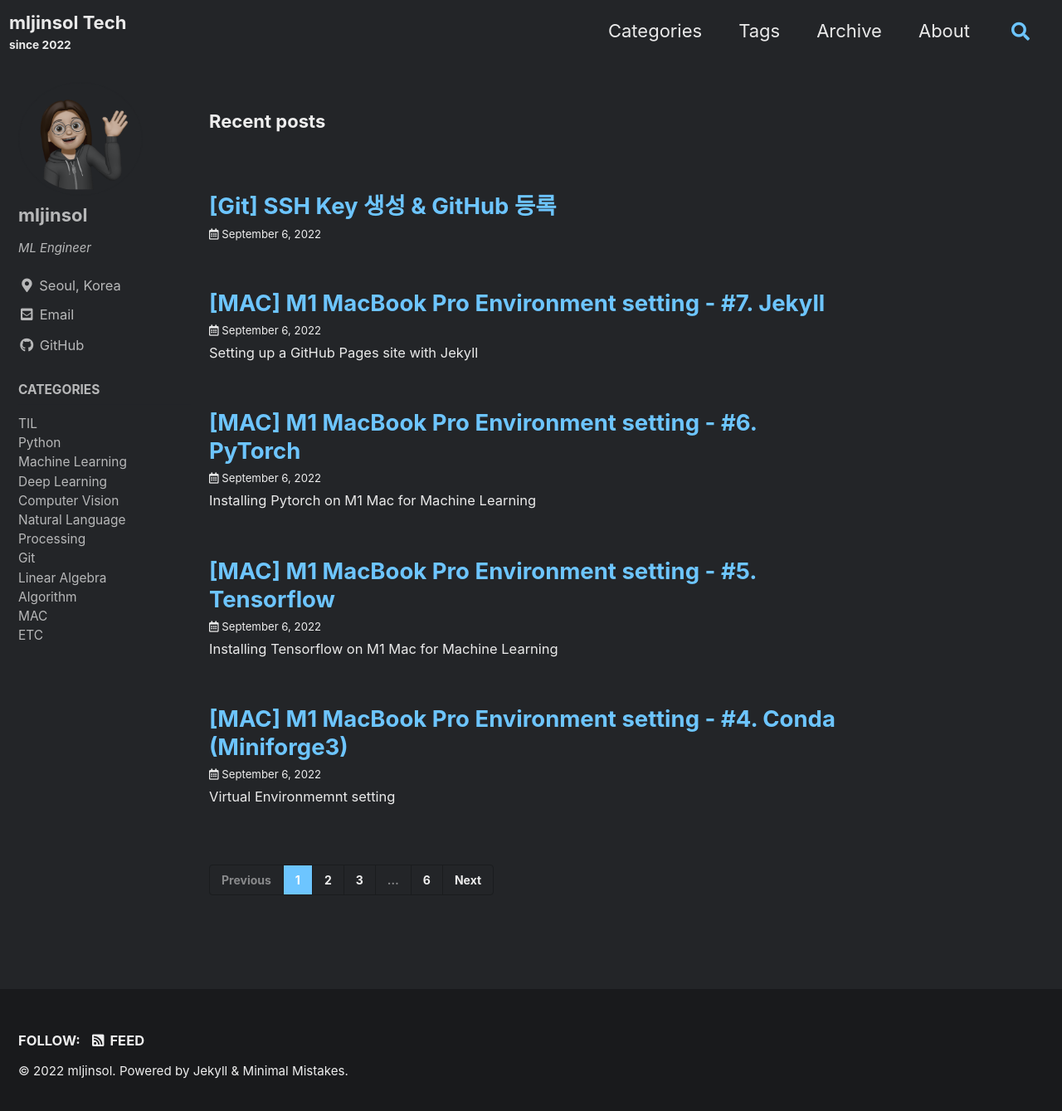
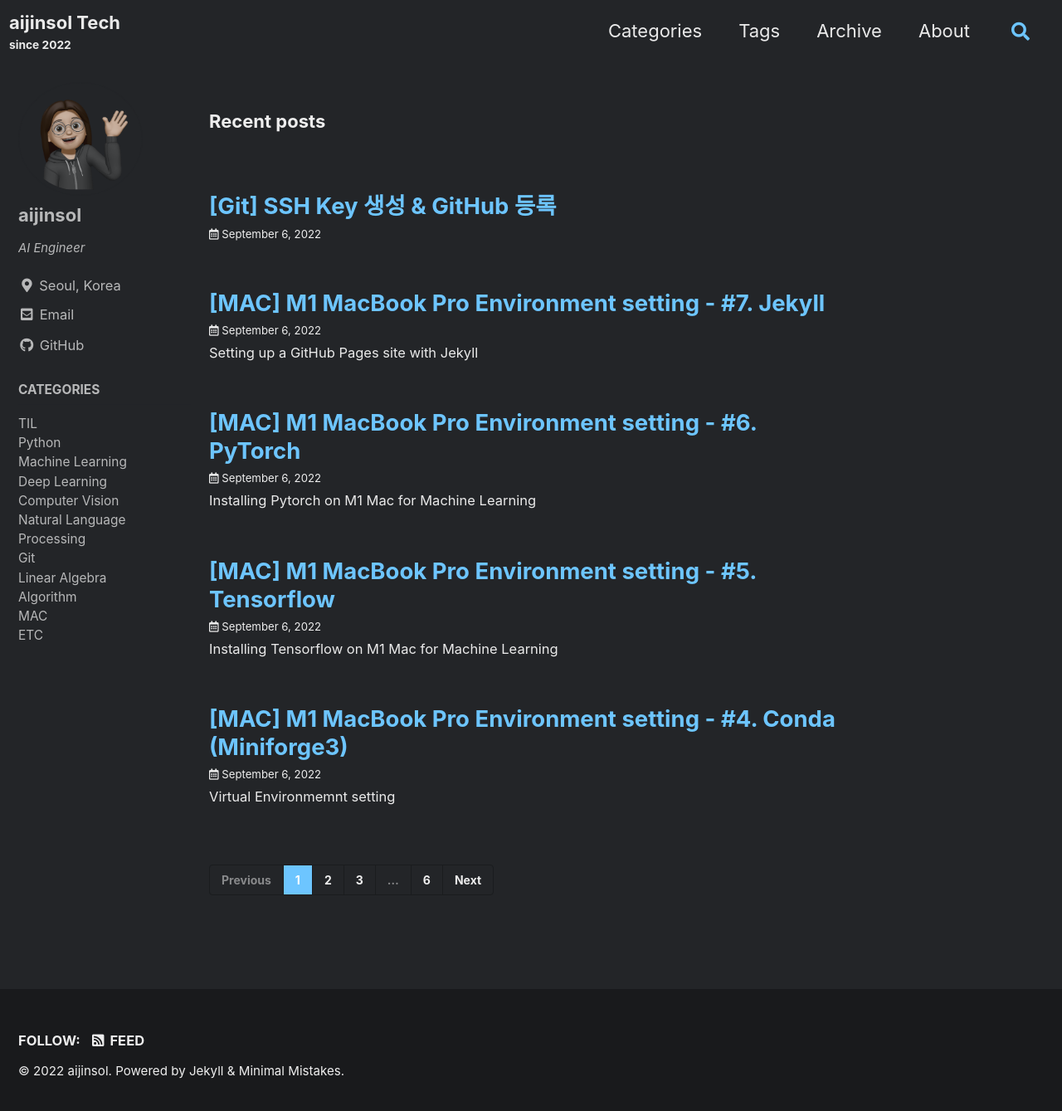
Before and after one commit to aijinsol/aijinsol.github.io, a Jekyll site: the page built from index.html, in a window 1280 px wide and 1347 px high. Shown: the top 1339 px of the window at 83% size. Built offline with Jekyll 4.4.1, drawn with Linux system fonts in a browser that asks for light colours; cached includes are drawn as plain includes; the list of posts is cut into pages by our own code.

Commit message:
docs: modify config file: username

```diff
--- a/_config.yml
+++ b/_config.yml
@@ -16,15 +16,15 @@ minimal_mistakes_skin    : "dark" # "default", "air", "aqua", "contrast", "dark"
 
 # Site Settings
 locale                   : "en-US"
-title                    : "mljinsol Tech"
+title                    : "aijinsol Tech"
 title_separator          : "-"
 subtitle                 : "since 2022" # site tagline that appears below site title in masthead
-name                     : "mljinsol"
+name                     : "aijinsol"
 description              : "주니어 ML Engineer의 공부일기"
-url                      : "https://mljinsolkim.github.io" # the base hostname & protocol for your site e.g. "https://mmistakes.github.io"
+url                      : "https://aijinsol.github.io" # the base hostname & protocol for your site e.g. "https://mmistakes.github.io"
 baseurl                  : # the subpath of your site, e.g. "/blog"
 repository               : # GitHub username/repo-name e.g. "mmistakes/minimal-mistakes"
-comments_repository      : "mljinsolkim/ghpages-comments"
+comments_repository      : "aijinsolkim/ghpages-comments"
 teaser                   : "/assets/images/profile_image2_revised.png" # path of fallback teaser image, e.g. "/assets/images/500x300.png"
 logo                     : # path of logo image to display in the masthead, e.g. "/assets/images/88x88.png"
 masthead_title           : # overrides the website title displayed in the masthead, use " " for no title
@@ -103,9 +103,9 @@ analytics:
 
 # Site Author
 author:
-  name             : "mljinsol"
+  name             : "aijinsol"
   avatar           : "/assets/images/profile_image1.png" # path of avatar image, e.g. "/assets/images/bio-photo.jpg"
-  bio              : "ML Engineer"
+  bio              : "AI Engineer"
   location         : "Seoul, Korea"
   email            :
   links:
@@ -123,7 +123,7 @@ author:
       # url: "https://facebook.com/"
     - label: "GitHub"
       icon: "fab fa-fw fa-github"
-      url: "https://github.com/mljinsolkim"
+      url: "https://github.com/aijinsol"
     - label: "Instagram"
       icon: "fab fa-fw fa-instagram"
       # url: "https://instagram.com/"
```
